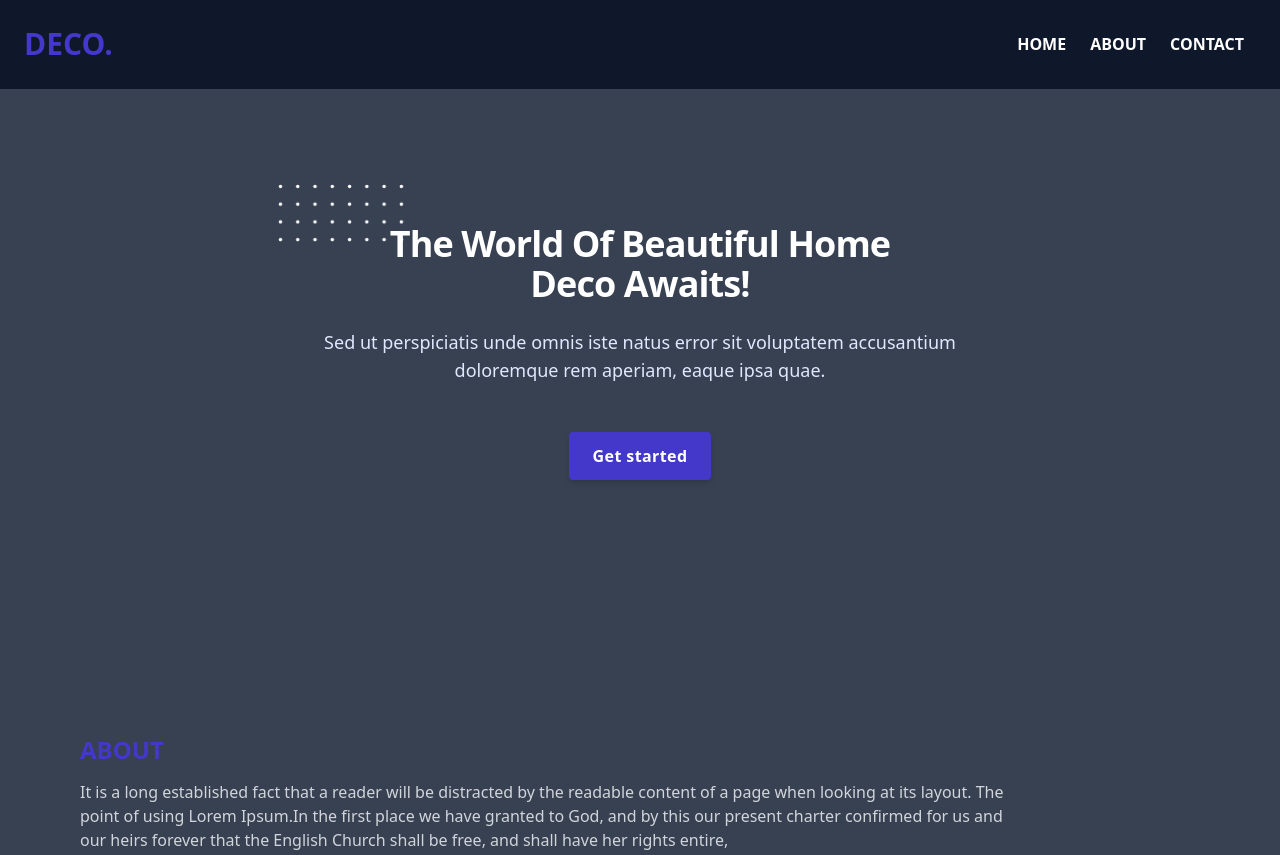
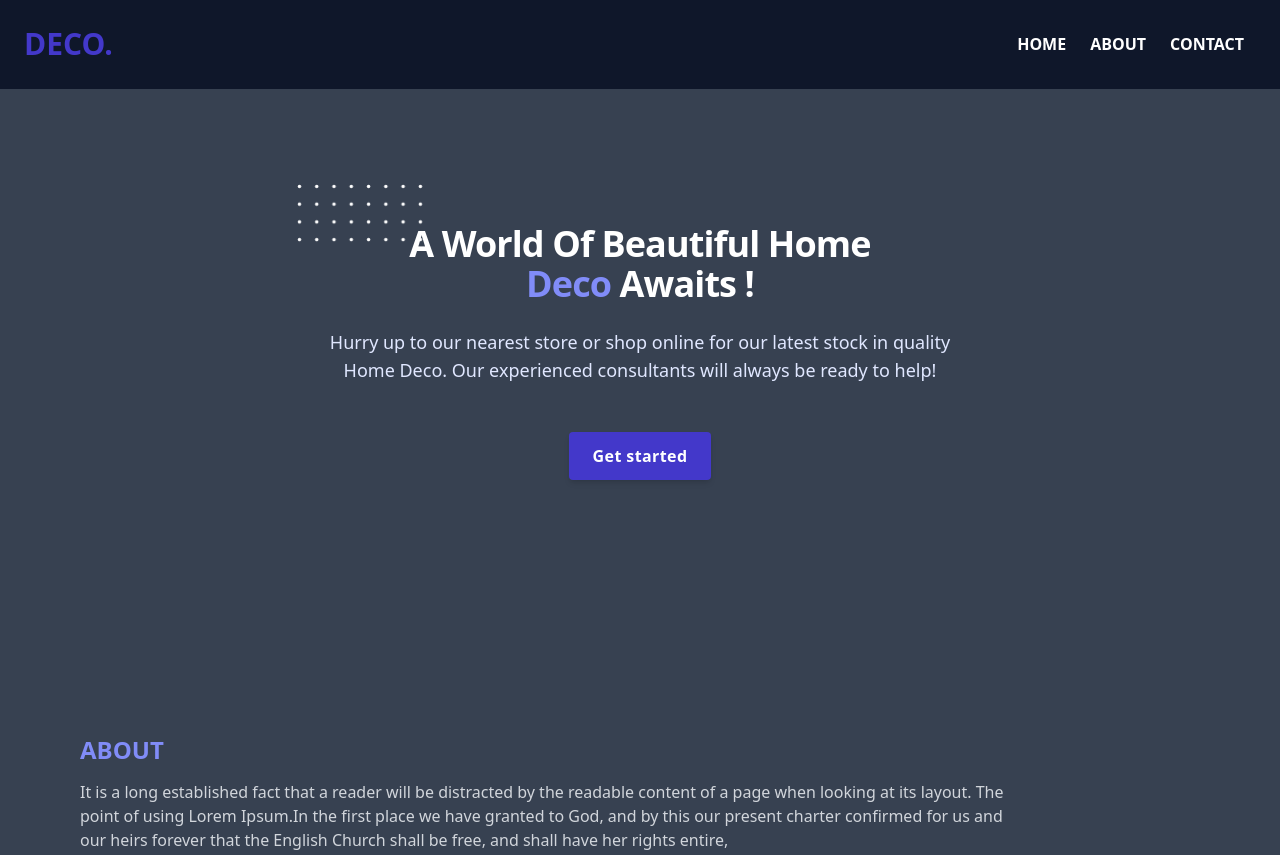
Before and after one commit to shaymk1/deco-store-tailwind, a website: page index.html in a window 1280 px wide. Shown: the top 855 px of the page. Drawn offline with Linux system fonts and the light colour scheme.

Commit message:
changed the h2 colors

```diff
--- a/index.html
+++ b/index.html
@@ -127,13 +127,12 @@
 												height="24"
 											></rect>
 										</svg>
-										<span class="relative">The</span>
+										<span class="relative">A</span>
 									</span>
-									World Of Beautiful Home Deco Awaits!
+									World Of Beautiful Home <span class="text-indigo-400">Deco</span>  Awaits !
 								</h2>
 								<p class="text-base text-indigo-100 md:text-lg">
-									Sed ut perspiciatis unde omnis iste natus error sit voluptatem
-									accusantium doloremque rem aperiam, eaque ipsa quae.
+									Hurry up to our nearest store or shop online for our latest stock in quality Home Deco. Our experienced consultants will always be ready to help!
 								</p>
 							</div>
 							<div>
@@ -157,7 +156,7 @@
 			>
 				<div class="lg:w-10/12 w-full">
 					<h2
-						class="font-bold text-2xl leading-3 text-indigo-700 hover:text-indigo-800 cursor-pointer uppercase"
+						class="font-bold text-2xl leading-3 text-indigo-400 hover:text-indigo-500 cursor-pointer uppercase"
 					>
 						About
 					</h2>
@@ -244,7 +243,7 @@
 			<div class="mx-auto container xl:px-20 lg:px-12 sm:px-6 px-4 py-12">
 				<div class="flex flex-col items-center justify-center">
 					<h2
-						class="font-bold text-2xl leading-3 text-indigo-700 hover:text-indigo-800 cursor-pointer uppercase"
+						class="font-bold text-2xl leading-3 text-indigo-400 hover:text-indigo-500 cursor-pointer uppercase"
 					>
 						Contact us
 					</h2>
```
Also changed, not shown: css/style.css.
